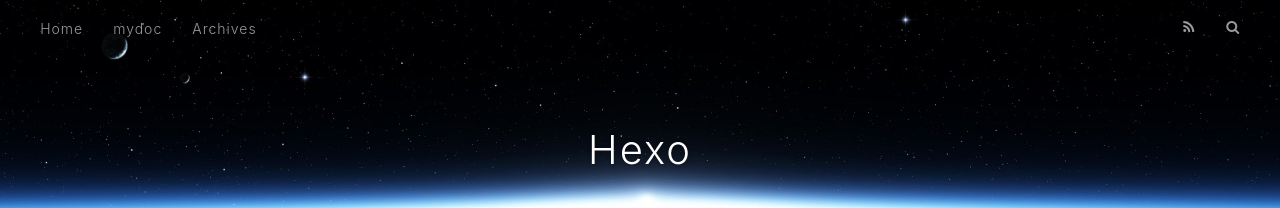
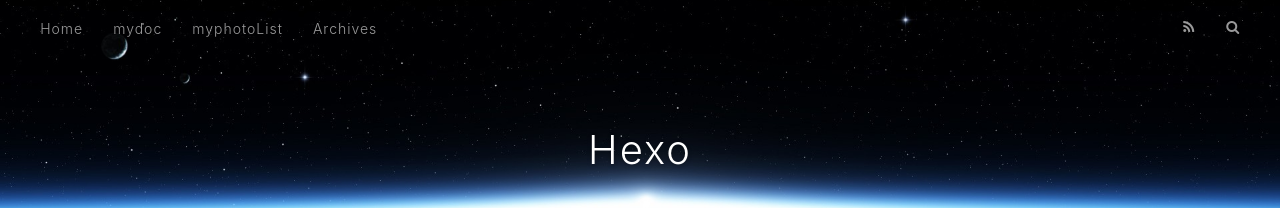
Before and after one commit to zjingqi/lemon, a plain HTML site: page index.html in a window 1280 px wide. Shown: the top 208 px of the page. Drawn offline with nearby package versions, Linux system fonts and the light colour scheme.

Commit message:
Site updated: 2019-07-11 17:55:04

```diff
--- a/index.html
+++ b/index.html
@@ -45,6 +45,8 @@
           <a class="main-nav-link" href="/lemon/">Home</a>
 
           <a class="main-nav-link" href="/lemon/mydoc">mydoc</a>
+          <a class="main-nav-link" href="/lemon/myPhotoList">myphotoList</a>
+
 
           <a class="main-nav-link" href="/lemon/archives">Archives</a>
 
```
Also changed, not shown: 2019/05/02/firstblog/index.html (+1 -1 lines), 2019/05/02/hello-world/index.html (+1 -0 lines).
